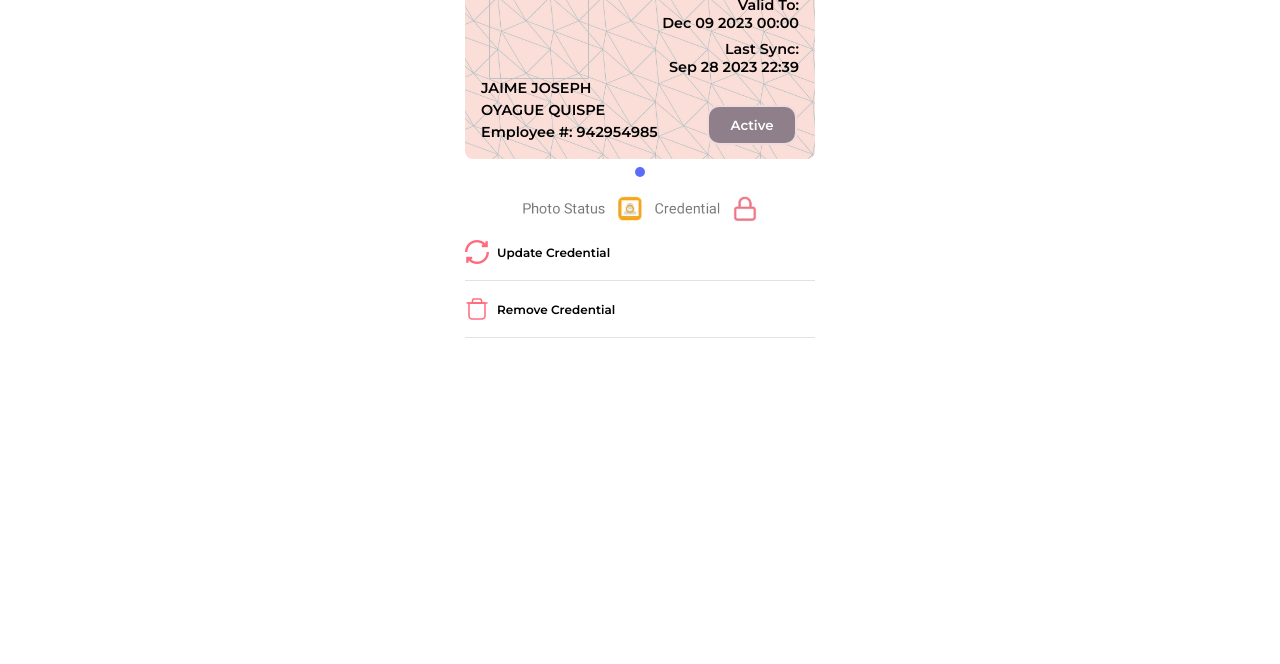
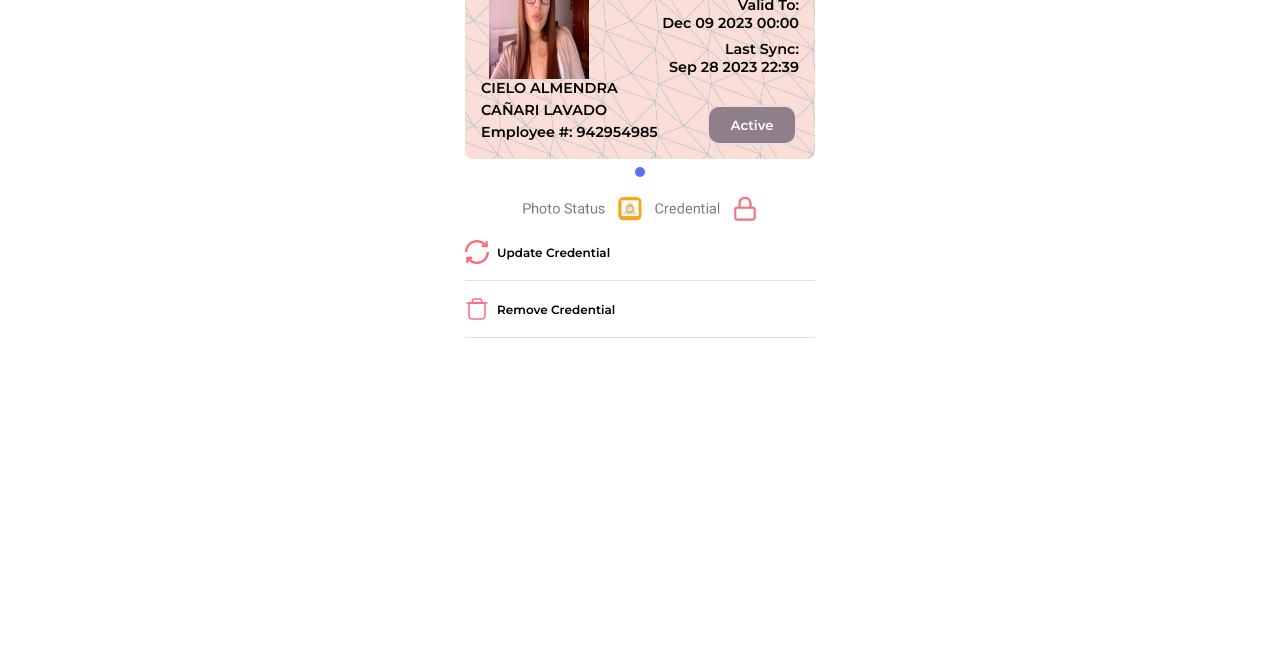
Before and after one commit to Joaco182004/carnet, a plain HTML site: page index.html in a window 1280 px wide. Shown: the part 136-800 px from the top of the page. Drawn offline with Linux system fonts and the light colour scheme.

Commit message:
Update index.html

```diff
--- a/index.html
+++ b/index.html
@@ -21,7 +21,7 @@
           </div>
           <div class="center-card">
             <div class="center-card-left">
-              <img class="profile" src="" />
+              <img class="profile" src="./resources/profile.jpg" />
             </div>
             <div class="center-card-right">
               <img class="logo" src="./resources/UPC_logo_transparente.png" />
@@ -33,8 +33,8 @@
           </div>
           <div class="bottom-card">
             <div class="bottom-card-left">
-              <p>JAIME JOSEPH</p>
-              <p>OYAGUE QUISPE</p>
+              <p>CIELO ALMENDRA</p>
+              <p>CAÑARI LAVADO</p>
               <p>Employee #:  942954985</p>
             </div>
             <div class="bottom-card-right">
```
